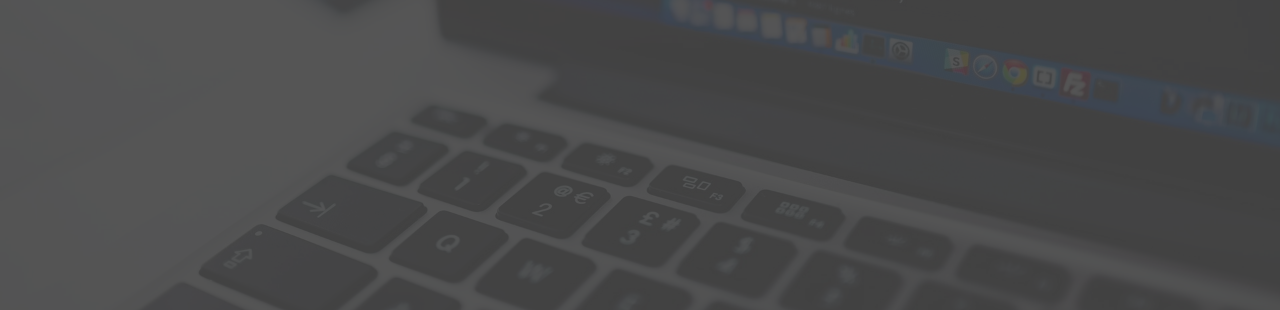
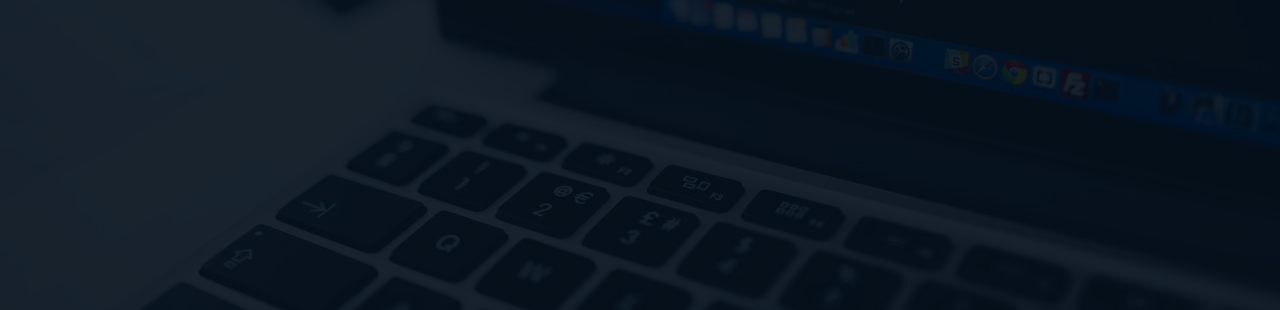
Before and after one commit to peterken674/peterkenngugi_portfolio, a website: page dist/index.html in a window 1280 px wide. Shown: the part 490-800 px from the top of the page. Drawn offline with Linux system fonts and the light colour scheme.

Commit message:
Changed colors

```diff
--- a/scss/_config.scss
+++ b/scss/_config.scss
@@ -1,5 +1,5 @@
-$primary-color: #444;
-$secondary-color: #eece1a;
+$primary-color: #000D19;
+$secondary-color: #00CCFF;
 $show-home-image: true;
 $home-image: url(../img/background.jpg);
 $background-opacity: 0.9;
```
Also changed, not shown: dist/css/main.css.
